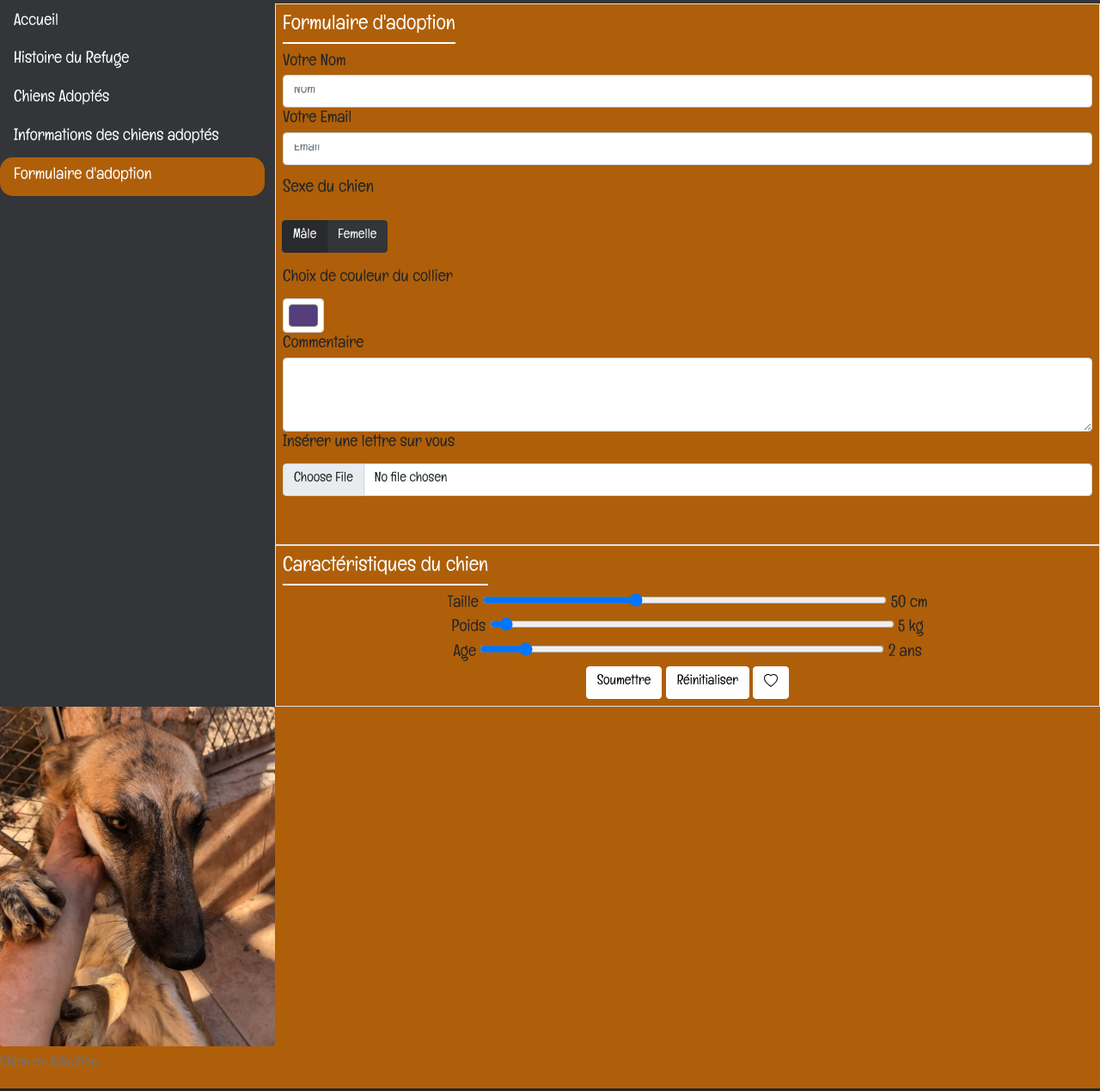
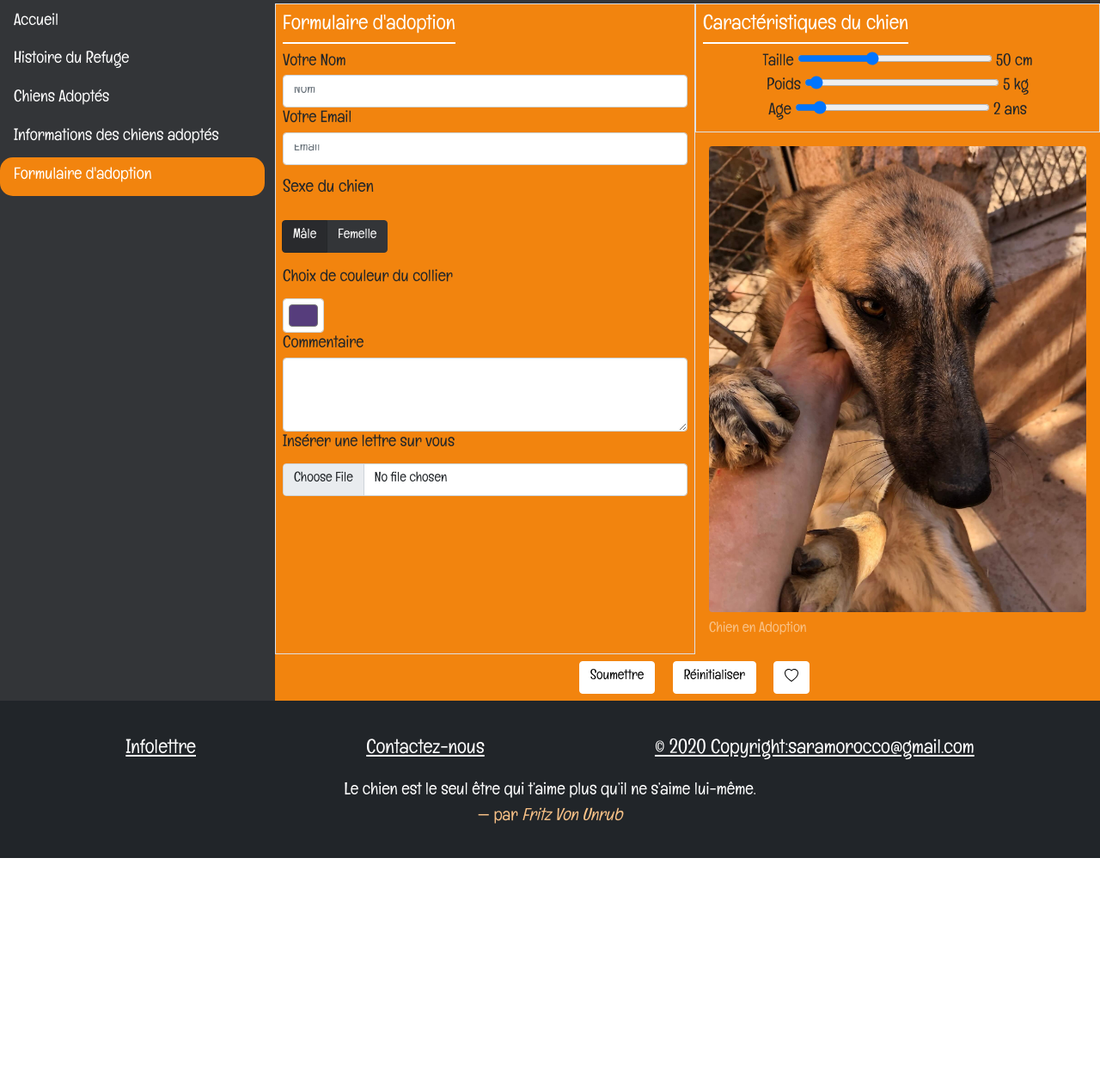
Before and after one commit to Stephaniedenis/integration, a website: page adoption.html in a window 1280 px wide. Shown: the part 252-1521 px from the top of the page at 86% size. After the commit the page ends 1258 px from the top, so only its background shows below. Drawn offline with Linux system fonts and the light colour scheme.

Commit message:
formulaire en 2 colonnes + couleurs

```diff
--- a/adoption.html
+++ b/adoption.html
@@ -48,8 +48,10 @@
           </li>
         </ul>
         <form class="nav-item me-2 d-flex">
-          <input id="rechercher" class="form-control me-2" type="search" placeholder="Rechercher" aria-label="rechercher">
-          <button type="button" class="btn btn-primary" data-bs-toggle="modal" data-bs-target="#staticBackdrop" for="rechercher" value="Rechercher">
+          <input id="rechercher" class="form-control me-2" type="search" placeholder="Rechercher"
+            aria-label="rechercher">
+          <button type="button" class="btn btn-primary" data-bs-toggle="modal" data-bs-target="#staticBackdrop"
+            for="rechercher" value="Rechercher">
             <svg xmlns="http://www.w3.org/2000/svg" width="16" height="16" fill="currentColor" class="bi bi-search"
               viewBox="0 0 16 16">
               <title id="rechercherTitre">Rechercher</title>
@@ -93,12 +95,11 @@
       <a class="nav-link" href="informations.html">Informations des chiens adoptés</a>
       <a class="nav-link active" aria-current="page" href="adoption.html">Formulaire d'adoption</a>
     </nav>
-    <div class="g-0 col-sm-9 row">
-      <section class="g-0 col-md">
-        <form method="post" action="https://philippefleury.com/backend.php">
-          <fieldset class="border p-2">
+    <section class="g-0 col-sm-9">
+      <form class="g-0 row" method="post" action="https://philippefleury.com/backend.php">
+        <fieldset class="border p-2 col-md">
           <legend class="w-auto">Formulaire d'adoption</legend>
-            <div class="form-group ">
+          <div class="form-group">
             <label for="formulaireNom">Votre Nom</label>
             <input type="text" class="form-control" id="formulaireNom" placeholder="Nom">
           </div>
@@ -111,7 +112,7 @@
             <input type="radio" class="btn-check" name="options" id="option1" checked />
             <label class="btn btn-secondary" for="option1">Mâle</label>
 
-              <input type="radio" class="btn-check" name="options" id="option2"/>
+            <input type="radio" class="btn-check" name="options" id="option2" />
             <label class="btn btn-secondary" for="option2">Femelle</label>
           </div>
           <div>
@@ -126,9 +127,10 @@
           <label class="form-label" for="file">Insérer une lettre sur vous</label>
           <input type="file" class="form-control mb-5" id="file" />
         </fieldset>
+        <div class="col-md">
           <fieldset class="border p-2">
             <legend class="w-auto">Caractéristiques du chien</legend>
-            <div class=" form-group mb-6">
+            <div class="form-group mb-6">
               <div class="text-center">
                 <label for="taille">
                   Taille
@@ -154,51 +156,47 @@
                 <span id="ageOutput">2</span> ans
               </div>
             </div>
-            <div class="text-center">
-              <input class="btn btn-primary " type="submit" value="Soumettre">
-              <input class="btn btn-primary" type="reset" value="Réinitialiser">
-              <button class="btn btn-primary" type="submit"><svg xmlns="http://www.w3.org/2000/svg" width="16"
-                  height="16" fill="currentColor" class="bi bi-heart" viewBox="0 0 16 16">
+          </fieldset>
+          <figure class="figure m-3">
+            <img src="img/275014345_4856525314401844_4983802449311882566_n.jpg" class="figure-img img-fluid rounded"
+              alt="chien adoption">
+            <figcaption class="figure-caption">Chien en Adoption</figcaption>
+          </figure>
+        </div>
+        <div class="text-center m-2">
+          <input class="btn btn-primary mx-2" type="submit" value="Soumettre">
+          <input class="btn btn-primary mx-2" type="reset" value="Réinitialiser">
+          <button class="btn btn-primary mx-2" type="submit"><svg xmlns="http://www.w3.org/2000/svg" width="16" height="16"
+              fill="currentColor" class="bi bi-heart" viewBox="0 0 16 16">
               <path
                 d="m8 2.748-.717-.737C5.6.281 2.514.878 1.4 3.053c-.523 1.023-.641 2.5.314 4.385.92 1.815 2.834 3.989 6.286 6.357 3.452-2.368 5.365-4.542 6.286-6.357.955-1.886.838-3.362.314-4.385C13.486.878 10.4.28 8.717 2.01L8 2.748zM8 15C-7.333 4.868 3.279-3.04 7.824 1.143c.06.055.119.112.176.171a3.12 3.12 0 0 1 .176-.17C12.72-3.042 23.333 4.867 8 15z" />
             </svg>
           </button>
         </div>
-          </fieldset>
       </form>
     </section>
-    </div>
-    <aside class="g-0 col-3">
-      <figure class="figure">
-        <img src="img/275014345_4856525314401844_4983802449311882566_n.jpg" class="figure-img img-fluid rounded"
-          alt="chien adoption">
-        <figcaption class="figure-caption">Chien en Adoption</figcaption>
-      </figure>
-    </aside>
   </main>
 
-  <footer class="row bg-dark text-center text-white">
-    <div class="container p-4 pb-0">
+  <footer class="row footer-colors">
+    <div class="container text-center p-4 pb-0">
       <div class="row d-flex justify-content-center">
         <div class="col-auto">
           <a href="#">Infolettre</a>
         </div>
         <div class="col-md-5 col-12">
-          <div class="form-outline form-white mb-4">
           <a href="#">Contactez-nous</a>
-          </div>
         </div>
         <div class="col-auto">
           <a href="#">© 2020 Copyright:saramorocco@gmail.com</a>
         </div>
-        <figure>
+      </div>
+      <figure class="mt-3 col-12">
         <blockquote class="blockquote">
           <p>Le chien est le seul être qui t’aime plus qu’il ne s’aime lui-même.</p>
         </blockquote>
         <figcaption class="blockquote-footer">par <cite>Fritz Von Unrub</cite></figcaption>
       </figure>
     </div>
-    </div>
   </footer>
 </body>
 
--- a/style.scss
+++ b/style.scss
@@ -1,6 +1,7 @@
 $primary: white;
 $secondary: rgb(51, 53, 56);
-$success: darken(rgb(242, 132, 14),14%);
+$success: rgb(242, 132, 14);
+// $success: darken(rgb(242, 132, 14),14%); // Lighthouse préfère cette couleur, mais pas moi. :(
 $fontsize: 1.2rem;
 $borderradius: 15px;
 
@@ -154,6 +155,10 @@ legend{
  }
 }
 
+.figure-caption {
+        color:lighten($success, $amount: 25%)
+}
+
 .footer-colors {
     @extend .p-3, .mb-2, .bg-dark, .text-white;
     font-size: 1.2em;
```
Also changed, not shown: chiensadoptés.html (+10 -10 lines), histoire.html (+13 -13 lines), template.html (+9 -11 lines), style.css, 1 other file. Lines whose indentation alone changed are shown as unchanged.
